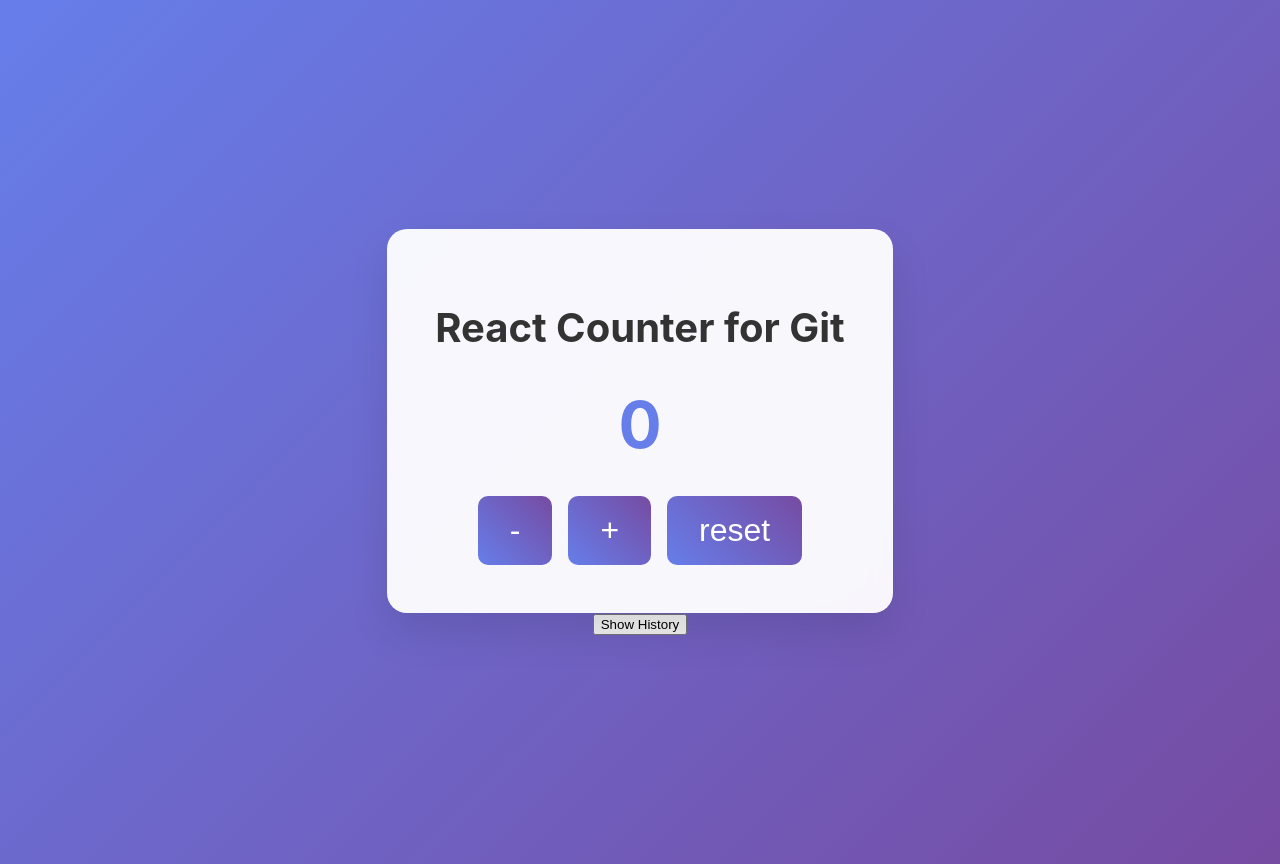
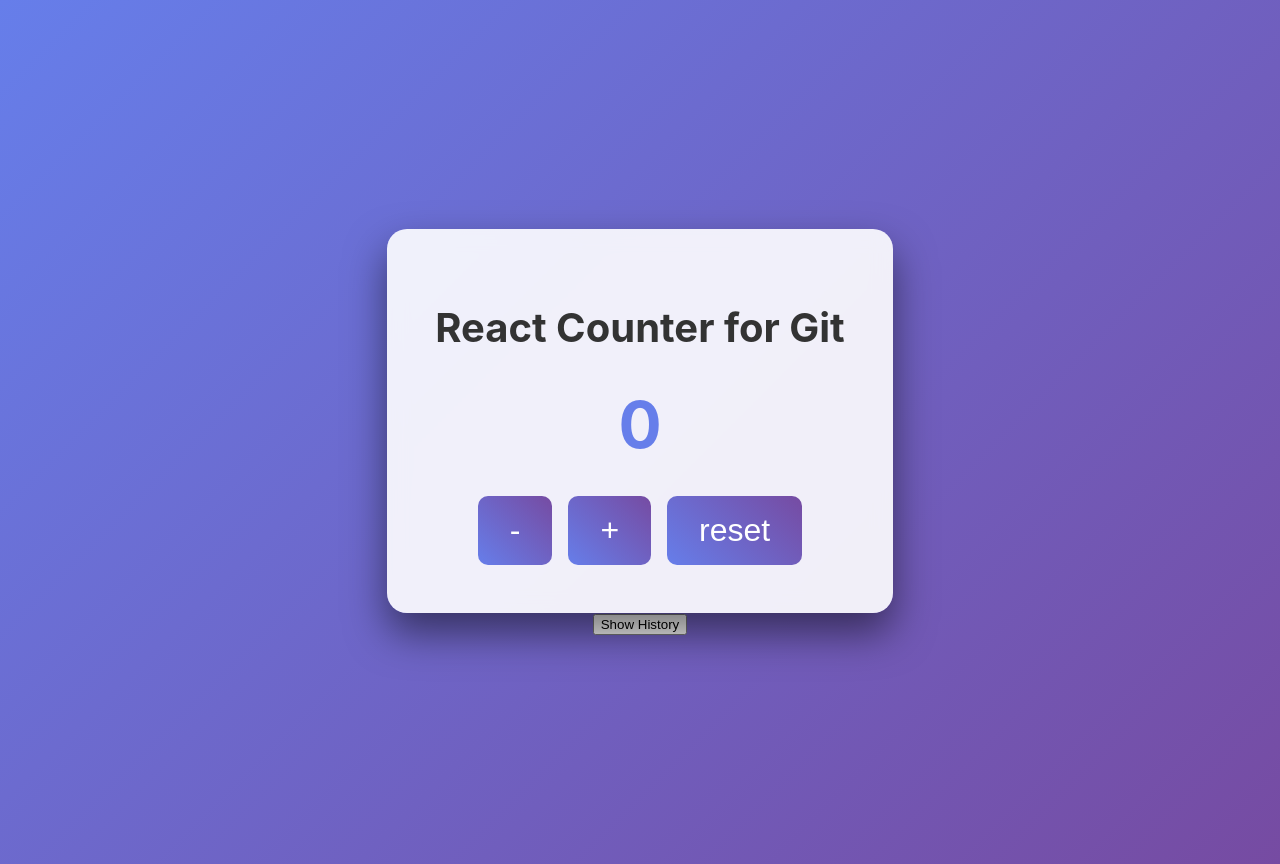
Before and after one commit to SamuelCB92/react-git-counter, a React (Create React App) app: page / in a window 1280 px wide. Built offline with nearby package versions, Linux system fonts and the light colour scheme.

Commit message:
final styling changes

```diff
--- a/src/App.css
+++ b/src/App.css
@@ -9,10 +9,10 @@
 }
 
 .counter {
-  background: rgba(255, 255, 255, 0.95);
+  background: rgba(255, 255, 255, 0.9);
   padding: 3rem;
   border-radius: 20px;
-  box-shadow: 0 20px 40px rgba(0,0,0,0.1);
+  box-shadow: 0 20px 40px rgba(0,0,0,0.5);
   backdrop-filter: blur(10px);
 }
 
```
